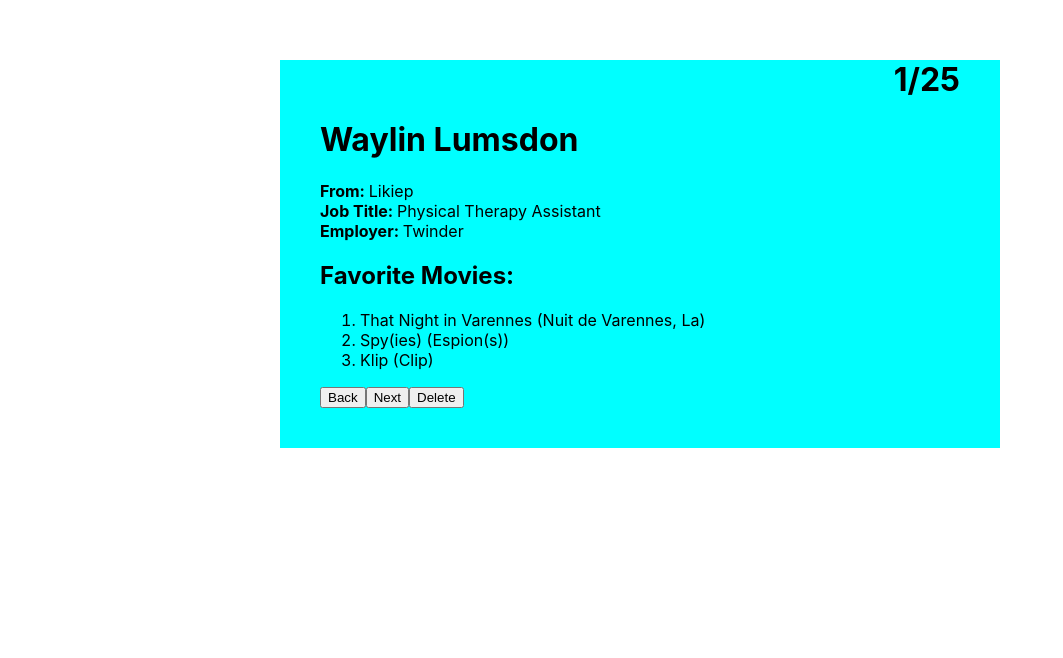
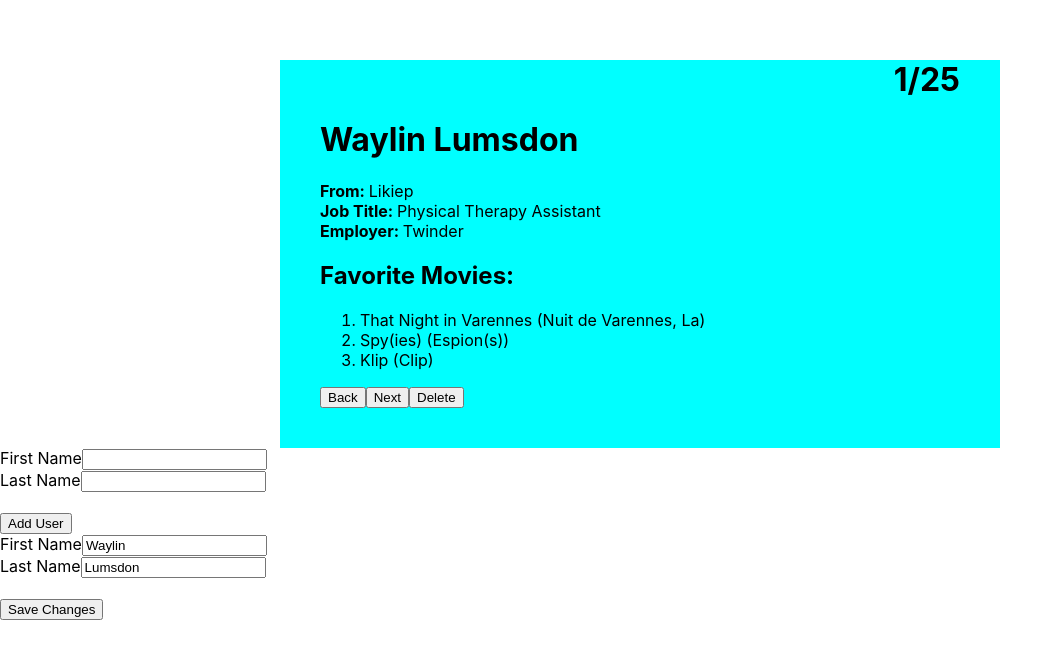
Before and after one commit to Brandao-lang/user-directory, a React (Create React App) app: page / in a window 1280 px wide. Shown: the part 140-798 px from the top of the page, without its empty margins (0-1063 px from the left). Built offline with nearby package versions, Linux system fonts and the light colour scheme.

Commit message:
added edit functionality

```diff
--- a/package.json
+++ b/package.json
@@ -7,6 +7,7 @@
     "@testing-library/react": "^11.2.7",
     "@testing-library/user-event": "^12.8.3",
     "axios": "^0.21.1",
+    "formik": "^2.2.9",
     "react": "^17.0.2",
     "react-dom": "^17.0.2",
     "react-scripts": "4.0.3",
--- a/src/App.js
+++ b/src/App.js
@@ -2,6 +2,8 @@ import './App.css';
 import User from './Components/User';
 import { useState } from 'react';
 import data from './data';
+import NewUser from './Components/NewUser';
+import EditUser from './Components/EditUser';
 
 function App() {
   const [currentUser, setCurrentUser] = useState(0)
@@ -22,10 +24,28 @@ function App() {
   }
 
   function deleteHandler() {
+    if (userData.length === 1) {
+      return
+    }
     const newArr = [...userData]
     newArr.splice(currentUser,1)
     setUserData(newArr)
+    if(currentUser === userData.length-1) {
+      setCurrentUser(currentUser-1)
+    }
   }
+
+  function addHandler(newUser) {
+    setUserData([...userData, newUser])
+  }
+
+  function editHandler(edits) {
+    const changedArr = [...userData]
+    changedArr.splice(currentUser,1,edits)
+    setUserData(changedArr)
+  }
+
+
 
 
 
@@ -34,7 +54,8 @@ function App() {
       <User currentUser={currentUser} btnNextHandler={btnNextHandler}
       btnBackHandler={btnBacktHandler}
       userData={userData} deleteHandler={deleteHandler}/>
-
+      <NewUser userData={userData} currentUser={currentUser} addHandler={addHandler}/>
+      <EditUser userData={userData} currentUser={currentUser} editHandler = {editHandler}/>
     </div>
   );
 }
--- /dev/null
+++ b/src/Components/EditUser.js
@@ -0,0 +1,57 @@
+import React from 'react'
+import { useFormik } from 'formik'
+
+export default function EditUser(props) {
+    const formik = useFormik({
+        enableReinitialize: true,
+        initialValues: {
+            firstName: props.userData[props.currentUser].name.first,
+            lastName: props.userData[props.currentUser].name.last
+        },
+        onSubmit: values => {
+            const update = {id: props.currentUser,
+                name: {first: formik.values.firstName, last: formik.values.lastName},
+                city: "Likiep",
+                country: "Marshall Islands",
+                employer: "Twinder",
+                title: "Physical Therapy Assistant",
+                favoriteMovies: [
+                "That Night in Varennes (Nuit de Varennes, La)",
+                "Spy(ies) (Espion(s))",
+                "Klip (Clip)"
+        ]
+      }
+
+            props.editHandler(update)
+        },
+
+    })
+
+    return (
+        <form onSubmit={formik.handleSubmit}>
+        <label htmlFor="firstName">First Name</label>
+        <input
+            id="firstName"
+            name="firstName"
+            type="text"
+            onChange={formik.handleChange}
+            value={formik.values.firstName}
+        />
+    <br/>
+        <label htmlFor="lastName">Last Name</label>
+            <input
+             id="lastName"
+             name="lastName"
+              type="text"
+              onChange={formik.handleChange}
+             value={formik.values.lastName}
+        />
+    <br/>
+
+    <br/>
+        <button type="submit">Save Changes</button>
+  </form>
+
+    )
+
+}
--- /dev/null
+++ b/src/Components/NewUser.js
@@ -0,0 +1,73 @@
+import React from 'react'
+import { useFormik } from 'formik'
+
+export default function NewUser (props) {
+    const formik = useFormik({
+        initialValues: {
+            firstName: '',
+            lastName: ''
+        },
+        onSubmit: (values, {resetForm}) => {
+            const test = {id: props.userData.length+1,
+            name: {first: formik.values.firstName, last: formik.values.lastName},
+            city: "Likiep",
+            country: "Marshall Islands",
+            employer: "Twinder",
+            title: "Physical Therapy Assistant",
+            favoriteMovies: [
+            "That Night in Varennes (Nuit de Varennes, La)",
+            "Spy(ies) (Espion(s))",
+            "Klip (Clip)"
+    ]
+  }
+            props.addHandler(test)
+            console.log(props.userData)
+            resetForm({ vlaues: ''})
+
+
+        },
+        validate: values => {
+            let errors = {}
+
+            if(!values.firstName) {
+                errors.firstName = 'Required'
+            }
+
+            if(!values.lastName) {
+                errors.lastName = 'Required'
+            }
+
+            return errors
+        }
+    })
+
+    let test = formik.values.firstName
+
+
+    return (
+        <form onSubmit={formik.handleSubmit}>
+            <label htmlFor="firstName">First Name</label>
+            <input
+                id="firstName"
+                name="firstName"
+                type="text"
+                onChange={formik.handleChange}
+                value={formik.values.firstName}
+            />
+        <br/>
+            <label htmlFor="lastName">Last Name</label>
+                <input
+                 id="lastName"
+                 name="lastName"
+                  type="text"
+                  onChange={formik.handleChange}
+                 value={formik.values.lastName}
+            />
+        <br/>
+
+        <br/>
+            <button type="submit">Add User</button>
+      </form>
+
+    )
+}
--- a/src/Components/User.js
+++ b/src/Components/User.js
@@ -4,15 +4,10 @@ import '../Styles/users.css'
 
 export default function User (props) {
 
-
-
     return (
        <div className="user-card">
            <h1 className="counter">{props.currentUser+1}/{props.userData.length}</h1>
             <div className="user-bio">
-            {console.log(`${props.userData[props.currentUser].name.first} < this is where we are at`)}
-            {console.log(props.userData.length)}
-            {console.log(props.userData)}
                 <h1>{props.userData[props.currentUser].name.first} {props.userData[props.currentUser].name.last}</h1>
                 <span><strong>From: </strong>{props.userData[props.currentUser].city}</span>
                  <br/>
```
Also changed, not shown: 1 other file (tests, documents, lock files or other folders).
